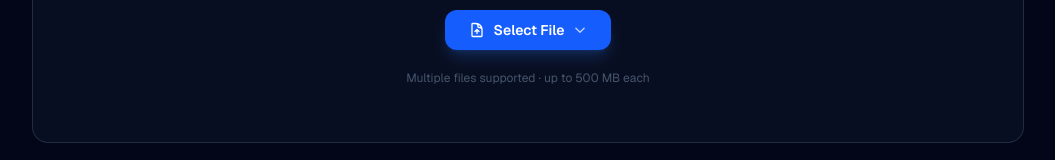
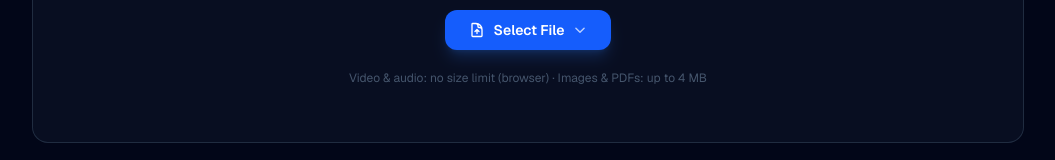
Before and after one commit to xAndrewH/filespark, a Next.js app: page / in a window 1280 px wide. Shown: the part 555-715 px from the top of the page, without its empty margins (112-1167 px from the left). Built offline with nearby package versions, Linux system fonts and the light colour scheme.

Commit message:
Fix Vercel payload limit — block server files over 4 MB with clear error

```diff
--- a/src/app/page.tsx
+++ b/src/app/page.tsx
@@ -136,8 +136,20 @@ export default function HomePage() {
     setHistoryVersion((v) => v + 1);
   }, []);
 
+  // Vercel free tier hard limit — 4.5 MB request body
+  const MAX_SERVER_BYTES = 4 * 1024 * 1024; // 4 MB with a small buffer
+
   const convertFile = useCallback(async (item: FileItem) => {
     const clientSide = ["video", "audio", "gif"].includes(item.category);
+
+    // Catch oversized files before they hit Vercel's payload limit
+    if (!clientSide && item.file.size > MAX_SERVER_BYTES) {
+      updateFile(item.id, {
+        status: "error",
+        error: `File is ${(item.file.size / 1024 / 1024).toFixed(1)} MB — server-side conversions are limited to 4 MB on the free hosting plan. Video, audio and GIF have no size limit (processed in your browser).`,
+      });
+      return;
+    }
 
     if (clientSide) {
       updateFile(item.id, { status: "loading-ffmpeg", progress: 0 });
--- a/src/components/FileDropzone.tsx
+++ b/src/components/FileDropzone.tsx
@@ -103,7 +103,9 @@ export default function FileDropzone({ category = "all", onFiles, variant = "her
           </svg>
         </button>
 
-        <p className="text-slate-600 text-xs">Multiple files supported · up to 500 MB each</p>
+        <p className="text-slate-600 text-xs">
+          Video &amp; audio: no size limit (browser) · Images &amp; PDFs: up to 4 MB
+        </p>
         {input}
       </div>
     );
```
